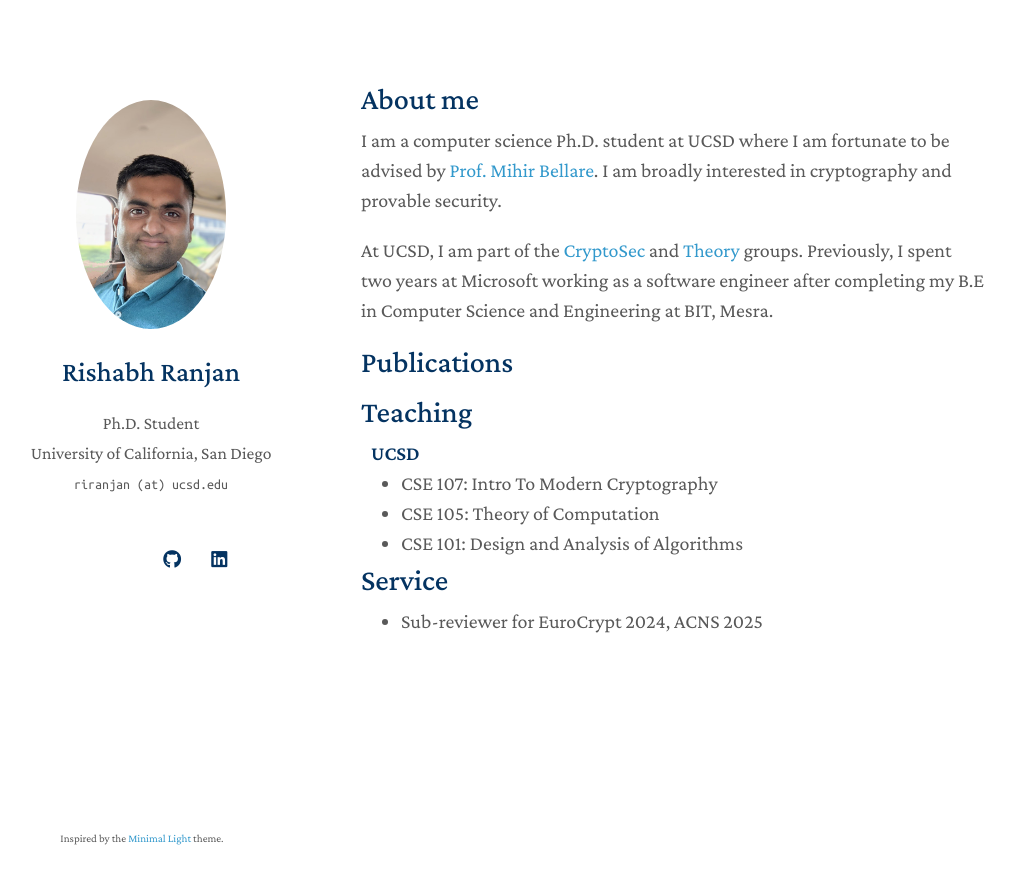
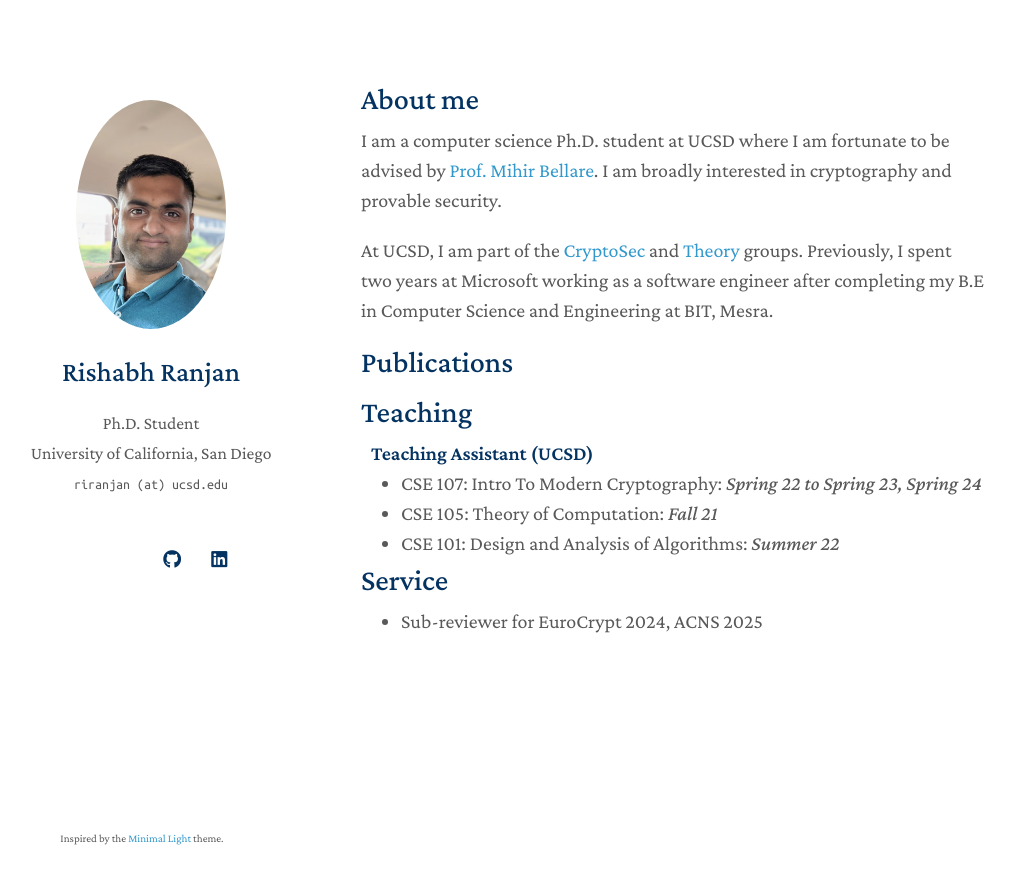
Before and after one commit to ranjan-rishabh/ranjan-rishabh.github.io, a Jekyll site: the page built from index.md, in a window 1280 px wide. Shown: the top 884 px of the page, without its empty margins (134-1149 px from the left). Built offline with Jekyll 4.4.1, drawn with Linux system fonts in a browser that asks for light colours; a style sheet for code colours, icons or effects is not loaded.

Commit message:
update teaching

```diff
--- a/_includes/teaching.md
+++ b/_includes/teaching.md
@@ -1,9 +1,9 @@
 <h2 id="teaching" style="margin: 2px 0px 10px;">Teaching</h2>
 
-<h4 style="margin:0 10px 0;">UCSD</h4>
+<h4 style="margin:0 10px 0;">Teaching Assistant (UCSD)</h4>
 
 <ul style="margin:0 0 5px;">
-  <li>CSE 107: Intro To Modern Cryptography</li>
-  <li>CSE 105: Theory of Computation</li>
-  <li>CSE 101: Design and Analysis of Algorithms</li>
+  <li>CSE 107: Intro To Modern Cryptography: <i>Spring 22 to Spring 23, Spring 24</i></li>
+  <li>CSE 105: Theory of Computation: <i>Fall 21</i></li>
+  <li>CSE 101: Design and Analysis of Algorithms: <i>Summer 22</i></li>
 </ul>
```
